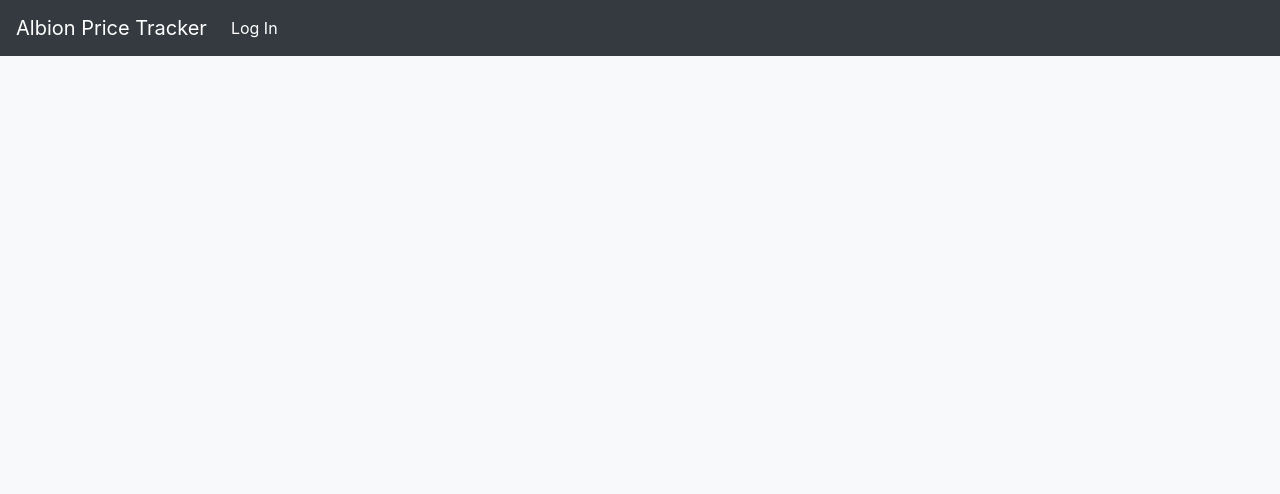
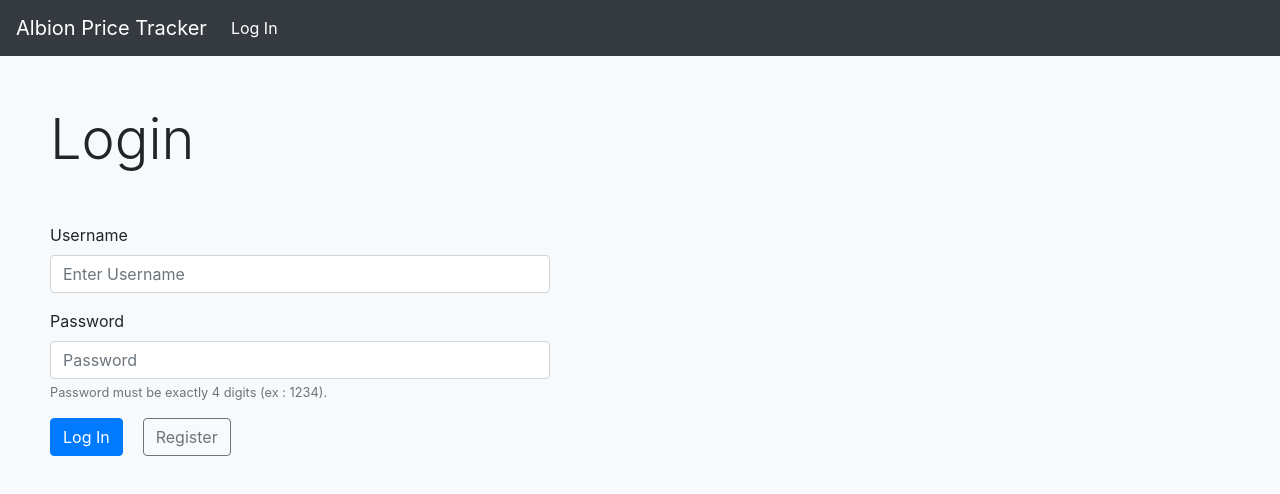
Before and after one commit to Eindall/albion-price-tracker, an Angular app: page /login in a window 1280 px wide. Before the commit this address led to /. Shown: the top 494 px of the page. Built offline with nearby package versions, Linux system fonts and the light colour scheme.

Commit message:
Added login/register page
Not working, but at least it exists

```diff
--- a/src/app/app-routing.module.ts
+++ b/src/app/app-routing.module.ts
@@ -1,11 +1,13 @@
 import { NgModule } from '@angular/core';
 import { Routes, RouterModule } from '@angular/router';
 import { SearcherComponent } from './searcher/searcher.component';
+import { LoginComponent } from './login/login.component';
 
 
 const routes: Routes = [
   {path: 'search', component: SearcherComponent},
-  {path: '', redirectTo: '/search', pathMatch: 'full'}
+  {path: 'login', component: LoginComponent},
+  {path: '', redirectTo: '/login', pathMatch: 'full'}
 ];
 
 @NgModule({
--- a/src/app/app.module.ts
+++ b/src/app/app.module.ts
@@ -6,11 +6,13 @@ import { HttpClientModule } from '@angular/common/http';
 import { AppRoutingModule } from './app-routing.module';
 import { AppComponent } from './app.component';
 import { SearcherComponent } from './searcher/searcher.component';
+import { LoginComponent } from './login/login.component';
 
 @NgModule({
   declarations: [
     AppComponent,
-    SearcherComponent
+    SearcherComponent,
+    LoginComponent
   ],
   imports: [
     BrowserModule,
--- /dev/null
+++ b/src/app/login/login.component.html
@@ -0,0 +1,16 @@
+<h1 class="display-4" style="margin-left:50px;margin-top:50px;">Login</h1>
+<form style="width:500px;margin-left:50px;margin-top:50px;">
+    <div class="form-group">
+        <label for="nickname">Username</label>
+        <input type="text" name="nickname" [(ngModel)]="nickname" class="form-control" id="nickname" placeholder="Enter Username" />
+    </div>
+    <div class="form-group">
+        <label for="pass">Password</label>
+        <input type="password" name="password" minlength="4" maxlength="4" [(ngModel)]="password" class="form-control" id="pass"
+        aria-describedat="passwordHelp" placeholder="Password" />
+        <small id="passwordHelp" class="form-text text-muted">Password must be exactly 4 digits (ex : 1234).</small>
+    </div>
+    <button type="submit" (click)="login()" class="btn btn-primary">Log In</button>
+    <button type="button" (click)="register()" class="btn btn-outline-secondary" style="margin-left: 20px;">Register</button>
+</form>
+<div *ngIf="error" class="alert alert-danger fixed-bottom" role="alert">{{ errorMessage }}</div>
--- /dev/null
+++ b/src/app/login/login.component.ts
@@ -0,0 +1,38 @@
+import { Component, OnInit } from '@angular/core';
+
+@Component({
+  selector: 'app-login',
+  templateUrl: './login.component.html',
+  styleUrls: ['./login.component.css']
+})
+export class LoginComponent implements OnInit {
+  private nickname: string;
+  private password: string;
+  private errorMessage: string;
+  private error: boolean;
+
+  constructor() { }
+
+  ngOnInit() {
+  }
+
+  login() {
+    this.error = false;
+    if (this.password.length !== 4) {
+      this.errorMessage = 'Incorrect Password Format (it must be 4 digits !)';
+      this.error = true;
+    } else {
+      console.log('Here I need to check if the user exists or throw error :c');
+    }
+  }
+
+  register() {
+    this.error = false;
+    if (this.password.length !== 4) {
+      this.errorMessage = 'Incorrect Password Format (it must be 4 digits !)';
+      this.error = true;
+    } else {
+      console.log('Here I need to add user to the database oyea');
+    }
+  }
+}
```
Also changed, not shown: src/app/login/login.component.css (added), 1 other file (tests, documents, lock files or other folders).
